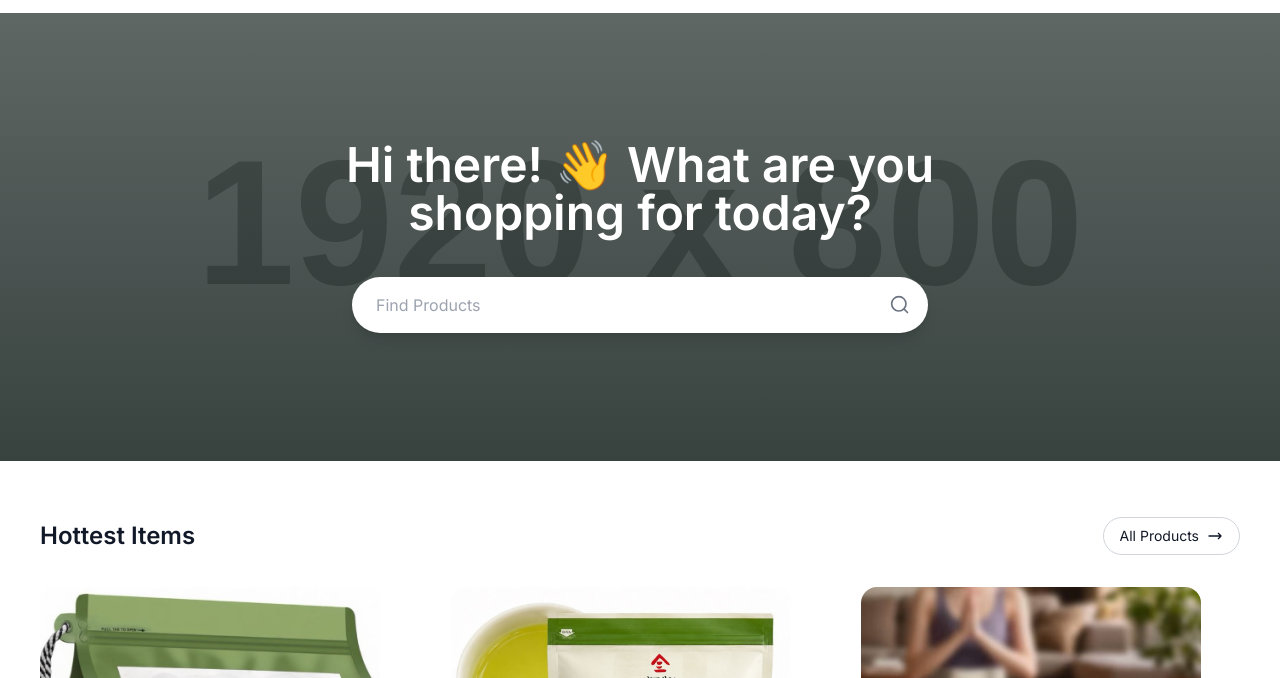
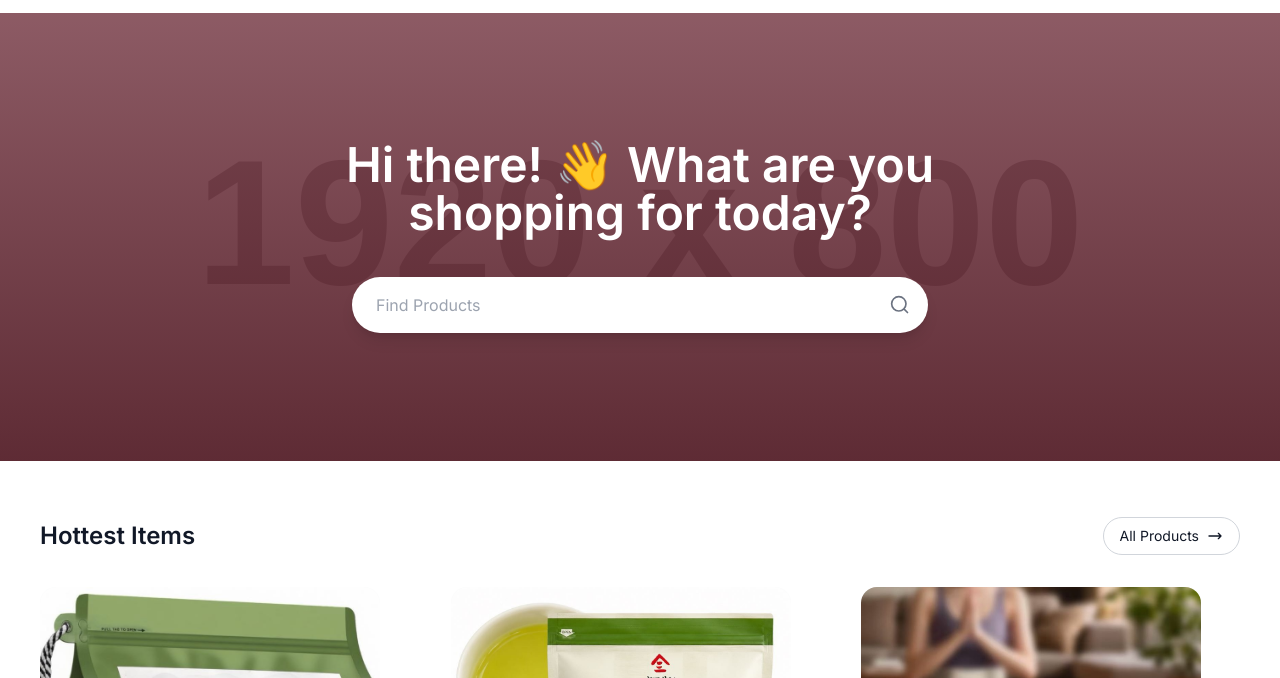
Before and after one commit to alvarezthectreator/extra-store, a plain HTML site: page index.html in a window 1280 px wide. Shown: the part 122-800 px from the top of the page. Drawn offline with nearby package versions, Linux system fonts and the light colour scheme; placeholder pictures from the web are drawn by us.

Commit message:
Style: hero background → burgundy gradient

```diff
--- a/index.html
+++ b/index.html
@@ -40,7 +40,7 @@
   }
   body { font-family: 'Inter', sans-serif; }
   .hero-bg {
-    background-image: linear-gradient(rgba(6,20,16,0.55), rgba(6,20,16,0.75)), url('https://placehold.co/1920x800/0b4f44/e8dcae?text=EXTRA%20STORE');
+    background-image: linear-gradient(rgba(107,30,45,0.65), rgba(75,15,26,0.85)), url('https://placehold.co/1920x800/6B1E2D/CBA135?text=EXTRA%20STORE');
     background-size: cover;
     background-position: center;
   }
```
